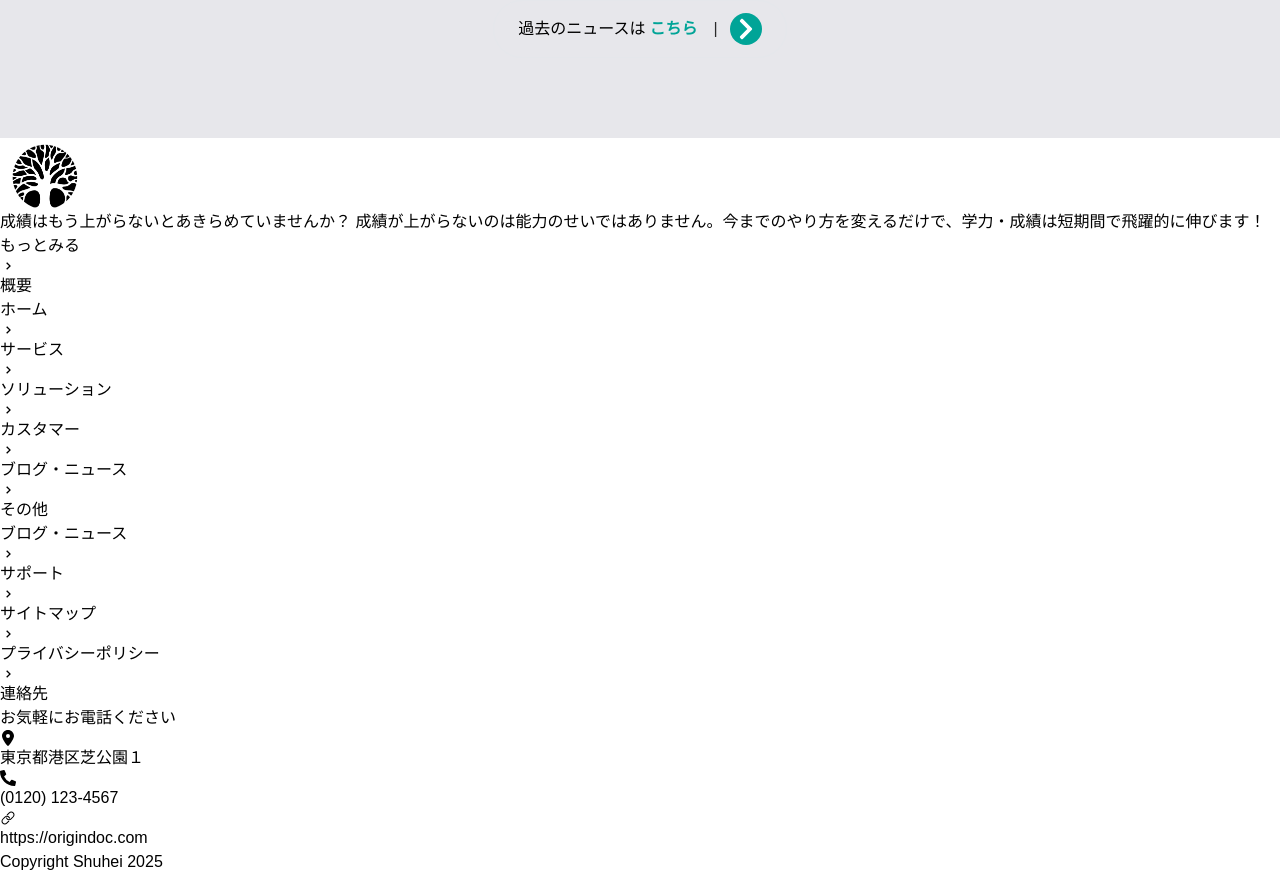
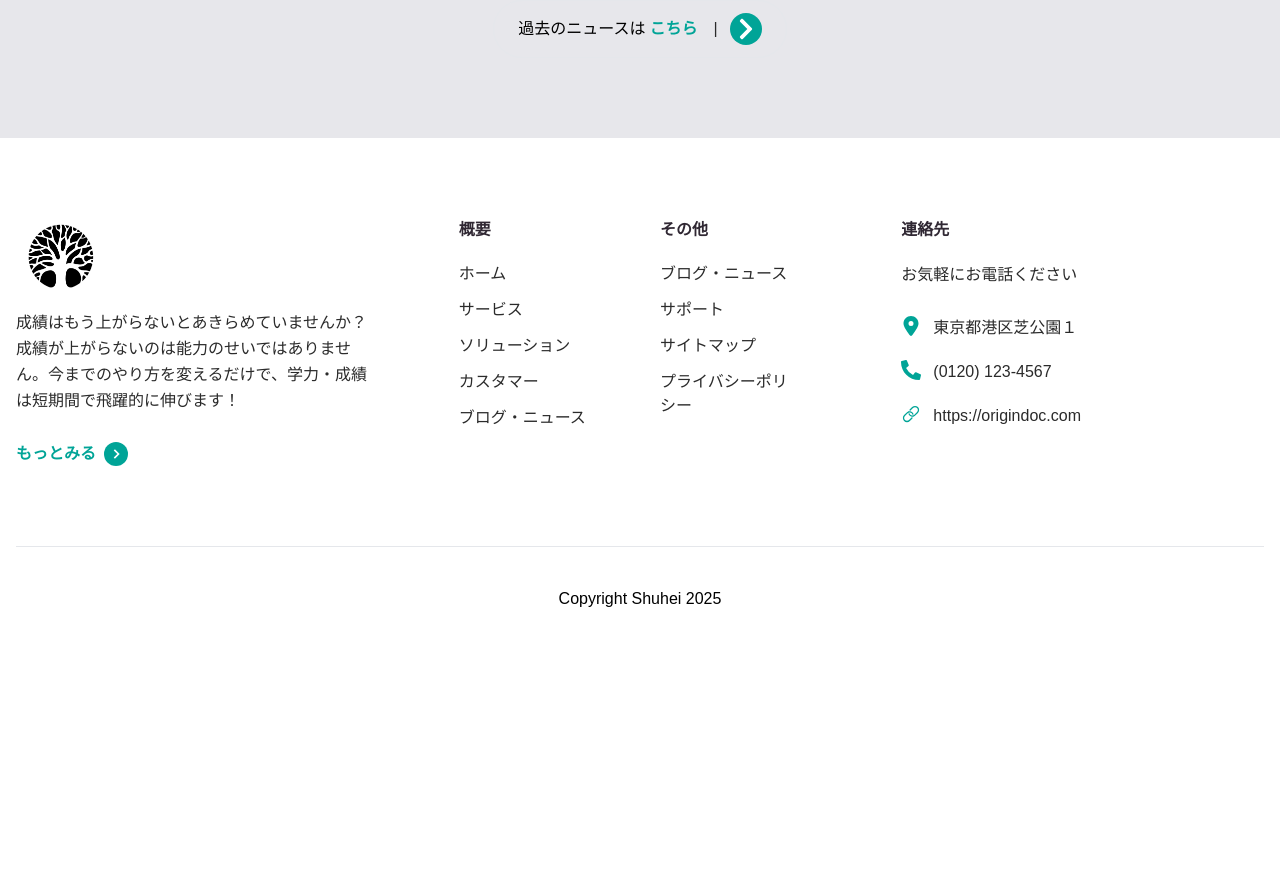
Before and after one commit to shuhei0720/appservicetest, a Next.js app: page / in a window 1280 px wide. Shown: the part 4320-5194 px from the top of the page. After the commit the page ends 5011 px from the top, so only its background shows below. Built offline with nearby package versions, Linux system fonts and the light colour scheme; a web font is replaced by a local one.

Commit message:
'Footerコンポーネントのスタイリングを作成'

```diff
--- a/components/Footer.js
+++ b/components/Footer.js
@@ -73,40 +73,60 @@
 
 function Footer() {
   return (
-    <footer>
-      <div>
-        <div>
+    <footer className="py-20 bg-white">
+      <div className="container px-4 mx-auto">
+        <div className="block lg:flex gap-20 mb-10 pb-10 text-body">
           {/* 左 */}
-          <div>
+          <div className="w-full lg:w-4/12 mb-10 lg:mb-0">
             <Link href={"#"}>
               <Image
                 src={footerContent.text.logo}
                 width={90}
                 height={60}
                 alt="logo"
+                className="mb-5"
               />
             </Link>
-            <p>{footerContent.text.description}</p>
-            <Link href={"#"}>
+            <p className="leading-relaxed mb-7">
+              {footerContent.text.description}
+            </p>
+            <Link
+              href={"#"}
+              className="flex space-x-2 outline-none items-center font-semibold
+              text-green group"
+            >
               <span>もっとみる</span>
-              <span>
-                <BiChevronRight />
+              <span
+                className="w-6 h-6 rounded-full bg-green text-white inline-flex
+              items-center justify-center group-hover:bg-[#006E54] duration-300 transition-all
+              ease-in-out"
+              >
+                <BiChevronRight className="text-xl" />
               </span>
             </Link>
           </div>
           {/* 中央 */}
-          <div>
-            <div>
+          <div className="w-full lg:w-4/12 mb-10 lg:mb-0">
+            <div className="grid grid-cols-2 gap-10">
               {footerContent.footerLinks.map((footerLink, index) => (
                 <div key={index}>
-                  <h3>{footerLink.heading}</h3>
-                  <ul>
+                  <h3 className="font-semibold text-heading mb-5">
+                    {footerLink.heading}
+                  </h3>
+                  <ul className="p-0 m-0">
                     {footerLink.links.map((link, index) => (
-                      <li key={index}>
-                        <Link href={"#"}>
+                      <li key={index} className="mb-3">
+                        <Link
+                          href={"#"}
+                          className="flex items-center duration-300 transition-all
+                        ease-in-out hover:text-green group"
+                        >
                           <span>{link.label}</span>
-                          <span>
-                            <BiChevronRight />
+                          <span
+                            className="left-2 relative duration-300 transition-all
+                          ease-in-out opacity-0 group-hover:opacity-100 group-hover:left-3"
+                          >
+                            <BiChevronRight className="text-xl" />
                           </span>
                         </Link>
                       </li>
@@ -117,26 +137,32 @@
             </div>
           </div>
           {/* 右 */}
-          <div>
-            <h3>{footerContent.contact.heading}</h3>
-            <p>{footerContent.contact.description}</p>
+          <div className="w-full lg:w-4/12 mb-10 lg:mb-0">
+            <h3 className="font-semibold text-heading mb-5">
+              {footerContent.contact.heading}
+            </h3>
+            <p className="leading-relaxed mb-7">
+              {footerContent.contact.description}
+            </p>
             <ul>
-              <li>
-                <FaLocationDot />
+              <li className="flex items-start space-x-3 mb-5">
+                <FaLocationDot className="text-xl text-green" />
                 <span>{footerContent.contact.address.street}</span>
               </li>
-              <li>
-                <FaPhoneAlt />
+              <li className="flex items-start space-x-3 mb-5">
+                <FaPhoneAlt className="text-xl text-green" />
                 <span>{footerContent.contact.address.phone}</span>
               </li>
-              <li>
-                <IoIosLink />
+              <li className="flex items-start space-x-3 mb-5">
+                <IoIosLink className="text-xl text-green" />
                 <span>{footerContent.contact.address.website}</span>
               </li>
             </ul>
           </div>
         </div>
-        <div>Copyright Shuhei 2025</div>
+        <div className="text-center pt-10 border-t border-gray-200">
+          Copyright Shuhei 2025
+        </div>
       </div>
     </footer>
   );
```
